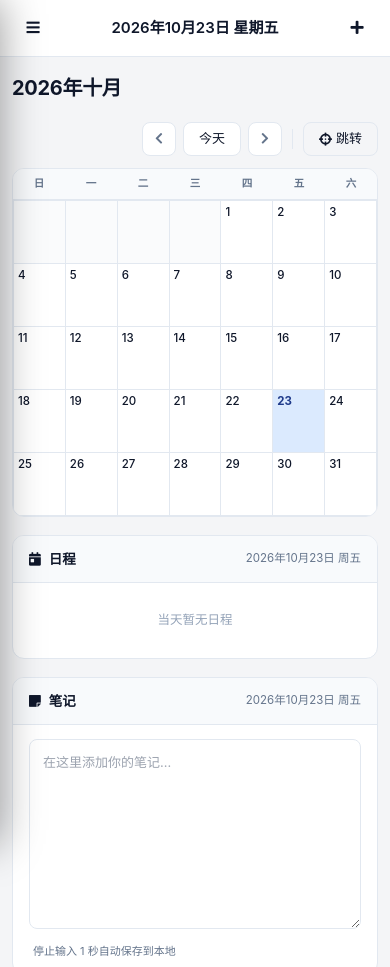
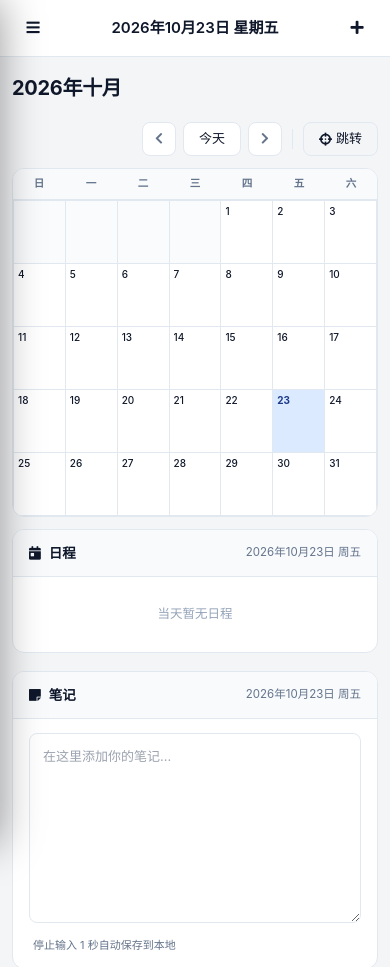
Before and after one commit to Qyy185/ModernCalendar, a website: page index.html in a window 390 px wide. Shown: the top 967 px of the page. Drawn offline with Linux system fonts and the light colour scheme.

Commit message:
feat: 移动端适配
- .content-grid 窄屏改单栏：原 grid-template-columns: minmax(0,1fr) 320px
  在 390px 宽度下仍强行分两栏，右侧 320px 列把主区挤出屏幕
- .calendar-grid 的 grid 项加 min-width:0：repeat(7,1fr) 中 grid 项默认
  min-width:auto，内容会撑破轨道，显式归零才能让七列真正等分
- 补 iOS 安全区适配（env(safe-area-inset-top)）与禁止双击缩放
- 已在 390x844 视口下实测：七列完整显示，scrollWidth == innerWidth == 390

```diff
--- a/index.html
+++ b/index.html
@@ -33,6 +33,52 @@
   <!-- Font Awesome 已本地化（css/fontawesome.min.css + vendor/fontawesome/*.woff2） -->
   <link rel="stylesheet" href="css/fontawesome.min.css" />
   <link rel="stylesheet" href="css/style.css" />
+
+  <!-- 移动端适配：单栏布局 + 日历网格等分 + 安全区适配 -->
+  <meta name="apple-mobile-web-app-capable" content="yes" />
+  <meta name="apple-mobile-web-app-status-bar-style" content="black-translucent" />
+  <meta name="apple-mobile-web-app-title" content="现代日历" />
+  <meta name="theme-color" content="#0f172a" />
+  <style>
+    /* iOS 安全区，避免刘海遮挡顶部工具栏 */
+    body { padding-top: env(safe-area-inset-top); }
+    /* 禁止双击缩放导致的布局错乱 */
+    html { touch-action: manipulation; }
+
+    @media (max-width: 768px) {
+      /* 主区改为单栏：原 grid-template-columns: minmax(0,1fr) 320px
+         在窄屏下仍强行分两栏，右侧 320px 那一列会把主区挤出屏幕 */
+      .content-grid {
+        grid-template-columns: minmax(0, 1fr) !important;
+        gap: 12px !important;
+      }
+      .main-area {
+        padding-left: 12px !important;
+        padding-right: 12px !important;
+      }
+      /* 日历网格：.calendar-grid 是 repeat(7, 1fr)，
+         grid 项默认 min-width:auto，内容会撑破轨道，
+         显式 min-width:0 才能让 1fr 真正等分，七列都在屏内 */
+      .panel-calendar { overflow: hidden !important; }
+      #calendar-grid, .calendar-grid {
+        width: 100% !important;
+        min-width: 0 !important;
+      }
+      #calendar-grid > *, .calendar-grid > * {
+        min-width: 0 !important;
+        overflow: hidden !important;
+      }
+      .calendar-grid .day-num,
+      .calendar-grid .dnum,
+      .calendar-grid .day-head,
+      .calendar-grid .dow {
+        font-size: 10px !important;
+        white-space: nowrap;
+        overflow: hidden;
+        text-overflow: ellipsis;
+      }
+    }
+  </style>
 </head>
 
 <body class="app-shell">
```
